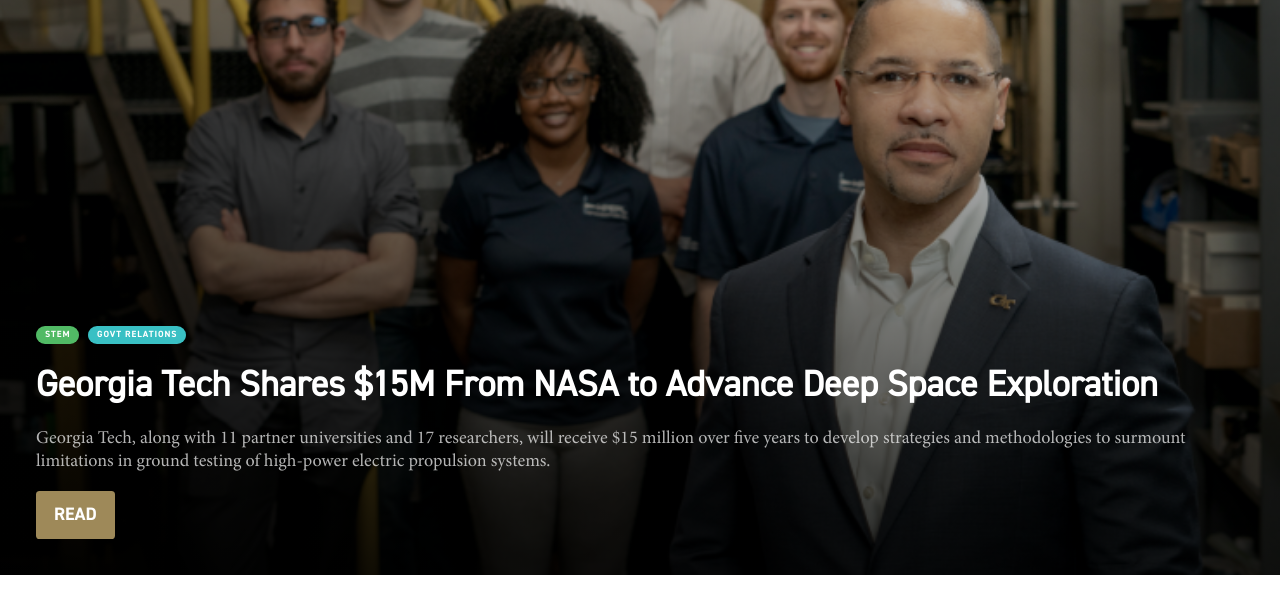
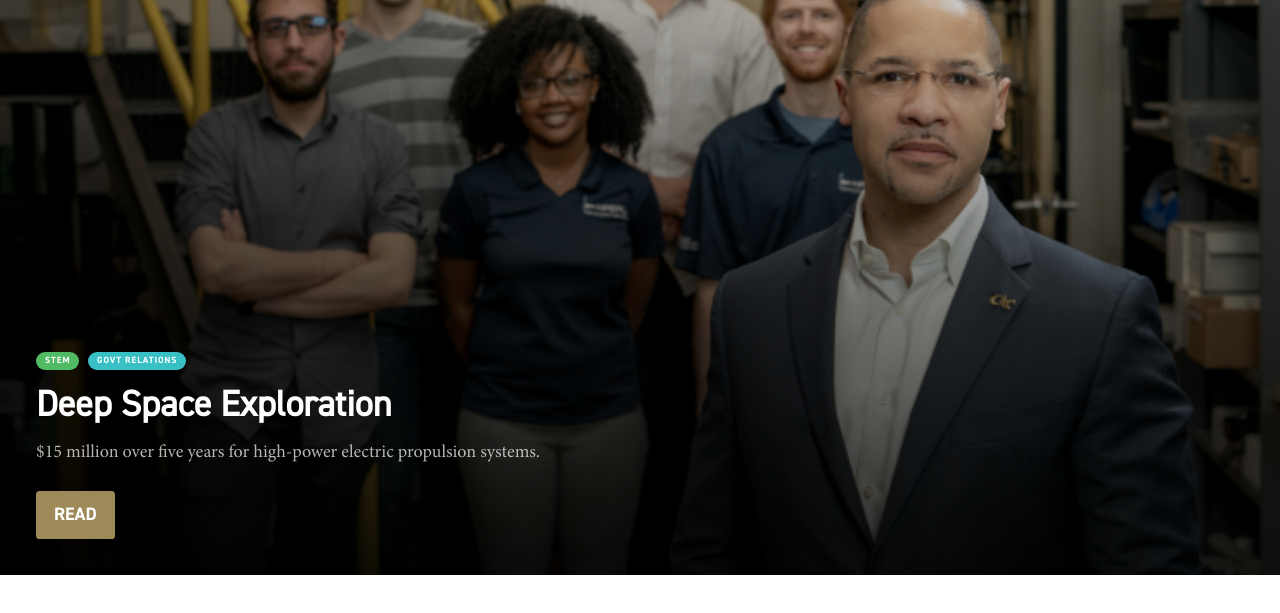
Before and after one commit to malikdunston/ui-exploration, a plain HTML site: page index.html in a window 1280 px wide. Shown: the part 171-784 px from the top of the page. Drawn offline with Linux system fonts and the light colour scheme; files whose address does not match are found by name.

Commit message:
carousel

```diff
--- a/assets/css/brand/logo-type.css
+++ b/assets/css/brand/logo-type.css
@@ -13,6 +13,10 @@
 h5,
 h6{
         font-family: "DIN2014-Regular", sans-serif;
+}
+
+h1{
+	margin: .5em 0;
 }
 
 p{
--- a/assets/css/components/carousel.css
+++ b/assets/css/components/carousel.css
@@ -42,3 +42,7 @@
 	text-transform: uppercase;
 	margin-right: .25rem
 }
+
+.carousel p{
+	margin-bottom: 1.5rem;
+}
--- a/index.html
+++ b/index.html
@@ -123,8 +123,10 @@
 			<div class="cover">
 				<span class="tag">STEM</span>
 				<span class="tag" style="background: var(--blue)">Govt Relations</span>
-				<h1>Georgia Tech Shares $15M From NASA to Advance Deep Space Exploration</h1>
-				<p>Georgia Tech, along with 11 partner universities and 17 researchers, will receive $15 million over five years to develop strategies and methodologies to surmount limitations in ground testing of high-power electric propulsion systems.</p>
+				<h1>Deep Space Exploration</h1>
+				<p>$15 million over five years for high-power electric propulsion systems.</p>
+				<!-- <h1>Georgia Tech Shares $15M From NASA to Advance Deep Space Exploration</h1>
+				<p>Georgia Tech, along with 11 partner universities and 17 researchers, will receive $15 million over five years to develop strategies and methodologies to surmount limitations in ground testing of high-power electric propulsion systems.</p> -->
 				<button>Read</button>
 			</div>
                 </div>
```
